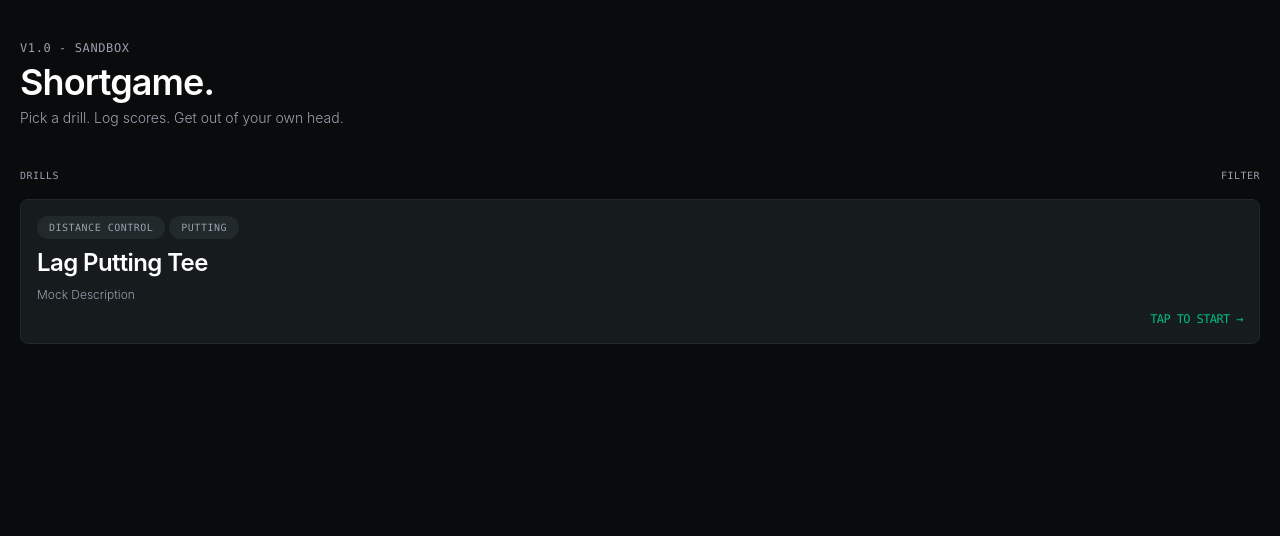
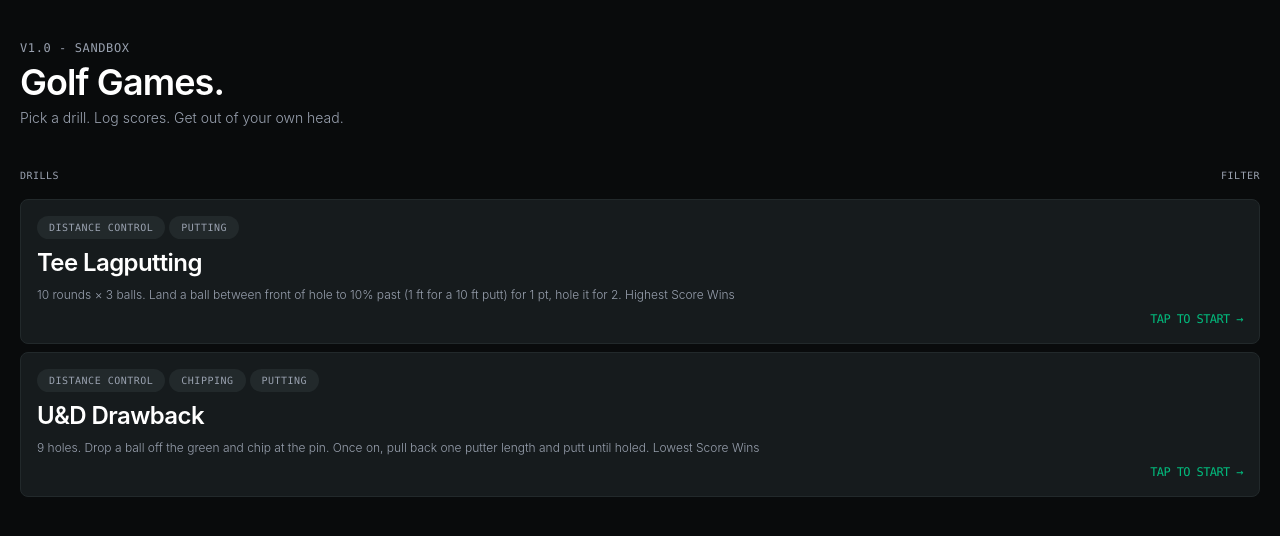
Before and after one commit to bschaiden-kilian/shortgame, a React (Vite) app: page / in a window 1280 px wide. Shown: the top 536 px of the page. Built offline with nearby package versions, Linux system fonts and the light colour scheme.

Commit message:
leaderboard

```diff
--- /dev/null
+++ b/src/common/components/GameLayout.tsx
@@ -0,0 +1,39 @@
+import { Outlet, useNavigate, useParams } from 'react-router-dom'
+import { Subheading1, Heading2, Body2 } from './Text'
+import { useContext, useState, useEffect } from 'react';
+import type Game from '../../features/game/data/game_model';
+import { ServiceContext } from '../context/ServiceContext';
+import { ButtonGrey } from './Button';
+
+const GameLayout = () => {
+    const { gameId } = useParams();
+    const navigate = useNavigate();
+    const service = useContext(ServiceContext);
+    const [game, setGame] = useState<Game | undefined>(undefined)
+
+    useEffect(() => {
+        if (service && gameId) {
+            let fetchedGame = service.gameService.getGameById(gameId);
+
+            if (fetchedGame)
+                setGame(fetchedGame);
+        }
+    }, [service, gameId])
+    return (
+        <div className="w-full shrink flex flex-col gap-10">
+            <div className='w-full flex flex-col gap-1.5'>
+                <div className='w-1/3 items-center flex gap-1.5'>
+                    <ButtonGrey onClick={() => navigate("/")}>Back</ButtonGrey>
+                    <Subheading1>Game</Subheading1>
+                </div>
+                <Heading2>{game?.name}</Heading2>
+                <Body2>
+                    {game?.description}
+                </Body2>
+            </div>
+            <Outlet></Outlet>
+        </div>
+    )
+}
+
+export default GameLayout;
--- a/src/features/game/data/game_model.ts
+++ b/src/features/game/data/game_model.ts
@@ -5,9 +5,11 @@ export default class Game {
     public scoreMin: number;
     public scoreMax: number;
     public description: string;
+    public lowestWins : boolean;
+    public scoreUnit : string;
     public tags: string[]
 
-    constructor(name: string, description: string, tags: string[], rounds: number, scoreMin: number, scoreMax: number) {
+    constructor(name: string, description: string, tags: string[], rounds: number, scoreMin: number, scoreMax: number, lowestWins: boolean, scoreUnit: string) {
         this.id = crypto.randomUUID();
         this.name = name;
         this.rounds = rounds;
@@ -15,5 +17,7 @@ export default class Game {
         this.scoreMax = scoreMax;
         this.description = description;
         this.tags = tags;
+        this.lowestWins = lowestWins;
+        this.scoreUnit = scoreUnit;
     }
 }
--- a/src/features/game/data/game_repository.ts
+++ b/src/features/game/data/game_repository.ts
@@ -7,14 +7,18 @@ export interface IGameRepository {
 
 export class MockGameRepository implements IGameRepository {
 
-    private mockGames: Game[] = [];
-
-    constructor(){
-        let seed = new Game("Lag Putting Tee", "Mock Description", ["Distance Control", "Putting"],10,1,6);
-        seed.id = "game1";
-        this.mockGames.push(seed);
-    }
-
+    private mockGames: Game[] = [
+        new Game(
+            "Tee Lagputting",
+            "10 rounds × 3 balls. Land a ball between front of hole to 10% past (1 ft for a 10 ft putt) for 1 pt, hole it for 2. Highest Score Wins",
+            ["Distance Control", "Putting"],
+            10,0,6, false, "points"),
+        new Game(
+            "U&D Drawback",
+            "9 holes. Drop a ball off the green and chip at the pin. Once on, pull back one putter length and putt until holed. Lowest Score Wins",
+            ["Distance Control", "Chipping", "Putting"],
+            9,1,6, true, "strokes")
+    ];
 
     async getGameById(id: string): Promise<Game> {
         const found = this.mockGames.find(game => game.id === id);
--- a/src/features/game/presentation/game_card_list.tsx
+++ b/src/features/game/presentation/game_card_list.tsx
@@ -1,28 +1,23 @@
-import { useEffect, useState } from 'react'
+import { useContext, useEffect, useState } from 'react'
 import { Subheading2 } from '../../../common/components/Text'
-import { GameService } from '../service/game_service'
 import type Game from '../data/game_model'
 import GameCard from './game_card';
 import { Link } from 'react-router-dom';
-
-const service = new GameService();
+import { ServiceContext } from '../../../common/context/ServiceContext';
 
 const GameCardList = () => {
+    const service = useContext(ServiceContext);
     const [games, setGames] = useState<Game[]>([]);
 
     useEffect(() => {
-        const fetch = async () => {
-            const g = await service.getGames();
+        if (!service) return;
+        const poll = () => {
+            const g = service.gameService.getGames();
+            if (g.length === 0) { setTimeout(poll, 100); return; }
             setGames(g);
-
-            if (g.length === 0)
-                setTimeout(() => {
-                    fetch();
-                }, 1000);
         };
-
-        fetch();
-    }, []);
+        poll();
+    }, [service]);
 
     return (
         <div className='h-full overflow-y-scroll'>
@@ -33,7 +28,7 @@ const GameCardList = () => {
             <div className='h-full flex flex-col gap-2 py-4'>
                 {
                     games.map((e) =>
-                        <Link key={e.id} to={"/player-selection/" + e.id}>
+                        <Link key={e.id} to={e.id+"/player-selection"}>
                             <GameCard game={e}></GameCard>
                         </Link>
 
--- a/src/features/game_session/service/game_session_service.ts
+++ b/src/features/game_session/service/game_session_service.ts
@@ -49,6 +49,16 @@ export class GameSessionService {
         console.log("Same array reference?", this.scores === (this.scoreRepository as any).mockScores);
     }
 
+    removeScore(gameSessionId: string, playerId: string, roundNumber: number): void {
+        const idx = this.scores.findIndex(
+            s => s.gameSessionId === gameSessionId && s.playerId === playerId && s.roundNumber === roundNumber
+        );
+        if (idx !== -1) {
+            const [removed] = this.scores.splice(idx, 1);
+            this.scoreRepository.deleteScore(removed.id).catch(error => console.error("Failed to delete score:", error));
+        }
+    }
+
     updateGameSession(gameSession: GameSession): void {
         const index = this.gameSessions.findIndex(gs => gs.id === gameSession.id);
         if (index !== -1) {
--- a/src/screens/game_selection.tsx
+++ b/src/screens/game_selection.tsx
@@ -6,7 +6,7 @@ const GameSelection = () => {
         <div className='flex flex-col gap-10'>
             <div className="w-full flex flex-col gap-1.5">
                 <Subheading1>V1.0 - Sandbox</Subheading1>
-                <Heading1>Shortgame.</Heading1>
+                <Heading1>Golf Games.</Heading1>
                 <Body1>Pick a drill. Log scores. Get out of your own head.</Body1>
             </div>
             <GameCardList></GameCardList>
--- /dev/null
+++ b/src/screens/leaderboard.tsx
@@ -0,0 +1,83 @@
+import { useContext, useEffect, useState } from 'react';
+import { useNavigate, useParams } from 'react-router-dom';
+import { ServiceContext } from '../common/context/ServiceContext';
+import Card from '../common/components/Card';
+import { Button } from '../common/components/Button';
+import { Heading1, Heading2, Heading3, Subheading1, Subheading2 } from '../common/components/Text';
+import ScoreCard from '../features/game_session/presentation/score_card';
+import GameSession from '../features/game_session/data/game_session_model';
+import type User from '../features/user/data/user_model';
+import type UserCardSelected from '../features/user/presentation/user_card_selected';
+
+const Leaderboard = () => {
+    const { sessionId } = useParams();
+    const service = useContext(ServiceContext);
+    const navigate = useNavigate();
+
+    const [session, setSession] = useState<GameSession | undefined>(undefined);
+    const [players, setPlayers] = useState<User[]>([]);
+    const [scores, setScores] = useState<{ user: User; total: number }[]>([]);
+
+    useEffect(() => {
+        if (!service || !sessionId) return;
+
+        let cancelled = false;
+
+        const poll = () => {
+            if (cancelled) return;
+            const fetchedSession = service.gameSessionService.getGameSessionById(sessionId);
+            const fetchedPlayers = service.userService.getUsers();
+
+            if (!fetchedSession || fetchedPlayers.length === 0) {
+                setTimeout(poll, 100);
+                return;
+            }
+
+            const sessionPlayers = fetchedSession.playerIds
+                .map(id => fetchedPlayers.find(p => p.id === id))
+                .filter((p): p is User => p !== undefined);
+
+            const scores = service.gameSessionService.getRoundsFromGameSessionId(fetchedSession.id);
+
+            if (fetchedSession) {
+                const totals = sessionPlayers.map(p => ({
+                    user: p,
+                    total: scores.filter(s => s.playerId === p.id).reduce((acc, s) => acc + s.score, 0),
+                })).sort((a, b) => (service.gameService.getGameById(fetchedSession.gameId)?.lowestWins) ? a.total - b.total : b.total - a.total);
+
+                setSession(fetchedSession);
+                setPlayers(sessionPlayers);
+                setScores(totals);
+            }
+        };
+
+        poll();
+        return () => { cancelled = true; };
+    }, [service, sessionId]);
+
+    if (!session) return null;
+
+    return (
+        <div className="h-full flex flex-col gap-5">
+            <div className='flex flex-col gap-1 justify-center items-center'>
+                {scores.map((u, i) => (
+                    <Card key={u.user.id}>
+                        {i == 0 ? <Subheading1>Winner</Subheading1> : ''}
+                        <div className='flex justify-between items-center'>
+                            <Heading3>{u.user.name ?? '—'}</Heading3>
+                            <Subheading2>{u.total} {service?.gameService.getGameById(session.gameId)?.scoreUnit || 'points'}</Subheading2>
+                        </div>
+                    </Card>
+                ))}
+            </div>
+
+            <ScoreCard gameSessionId={session} />
+
+            <div className="w-full h-12 flex gap-1">
+                <Button onClick={() => navigate('/')}>Done</Button>
+            </div>
+        </div>
+    );
+};
+
+export default Leaderboard;
--- a/src/screens/player_selection.tsx
+++ b/src/screens/player_selection.tsx
@@ -20,7 +20,7 @@ const PlayerSelection = () => {
             const sessions = service.gameSessionService.getGameSessions();
             const newSession = sessions[sessions.length - 1];
 
-            navigate(`/play/${newSession.id}`);
+            navigate(`/${game.id}/play/${newSession.id}`);
         }
     };
 
@@ -37,16 +37,9 @@ const PlayerSelection = () => {
 
     return (
         <div className='h-full flex flex-col gap-10'>
-            <div className="w-full shrink flex flex-col gap-1.5">
-                <Subheading1>Game</Subheading1>
-                <Heading2>{game?.name}</Heading2>
-                <Body2>
-                    {game?.description}
-                </Body2>
-            </div>
             <UserSelectionList onSelect={(users) => setPlayerIds(users)}></UserSelectionList>
             <div className='h-12 w-full shrink'>
-                <Button onClick={() => handleStart()}>Start Game</Button>
+                <Button onClick={() => handleStart()} disabled={playerIds.length <= 0}>Start Game</Button>
             </div>
         </div>
     )
```
Also changed, not shown: src/App.tsx (+7 -2 lines), src/common/components/Button.tsx (+16 -4 lines), src/features/game_session/presentation/score_logger.tsx (+10 -5 lines), src/screens/play.tsx (+36 -4 lines).
